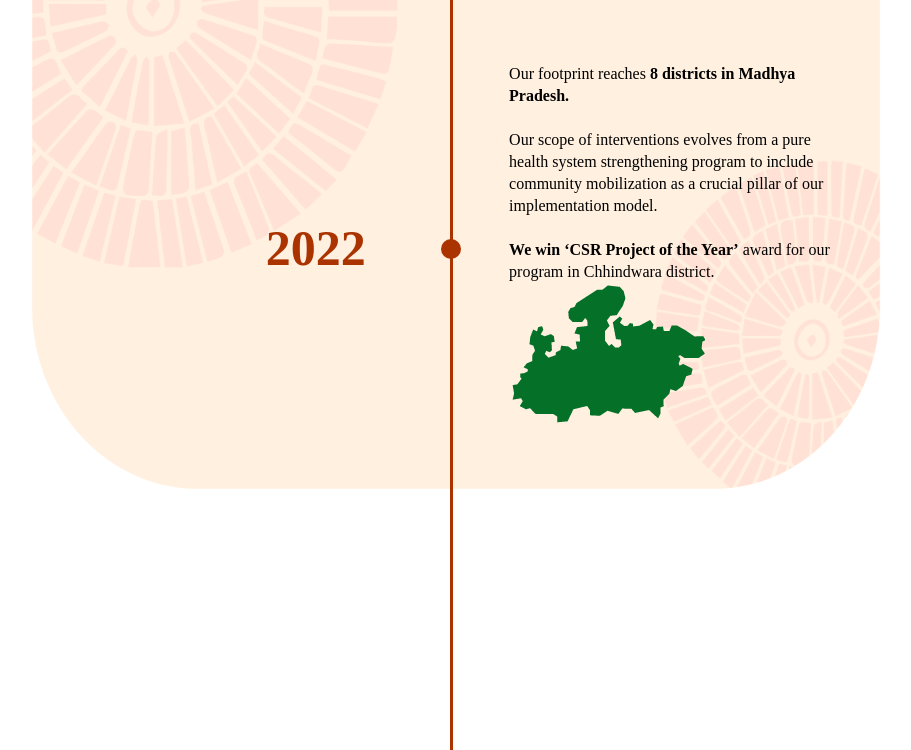
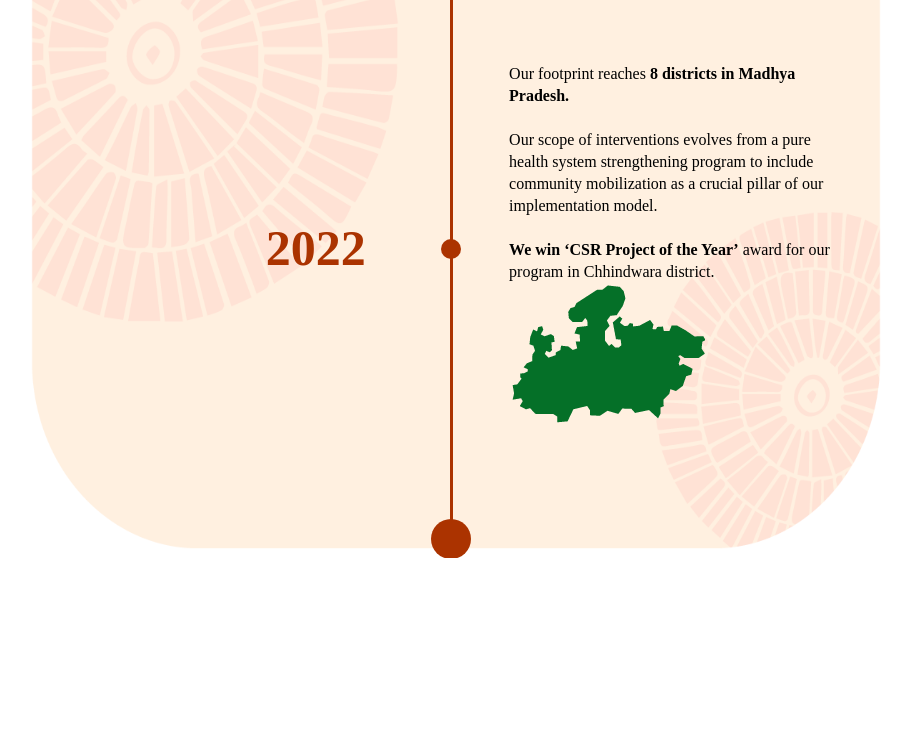
Before and after one commit to pankaj6068/simple, a plain HTML site: page index.html in a window 1280 px wide. Shown: the part 1904-2654 px from the top of the page, without its empty margins (189-1100 px from the left). After the commit the page ends 2566 px from the top, so only its background shows below. Drawn offline with Linux system fonts and the light colour scheme.

Commit message:
Update index.html

```diff
--- a/index.html
+++ b/index.html
@@ -175,6 +175,9 @@
           </div>
       </li>
       <li class="event">
+        <div class="event-desc ">
+          <br>
+        </div>
 </li>
 
     </ul>
@@ -198,7 +201,7 @@
 	 padding: 20px 24px 50px;
    background-image: url(img/12.png);
    background-repeat: no-repeat;
-   background-size:900px 2360px;
+   background-size:900px 2420px;
 }
  .timeline:before {
 	 content: '';
@@ -207,7 +210,7 @@
 	 left: 0;
 	 right: 0;
 	 width: 3px;
-	 height: 100%;
+	 height: 90%;
 	 margin: auto;
 	 background: #ab3300;
 }
@@ -305,7 +308,9 @@
   top:10px;
 }
 .event:nth-last-child(1):before {
-		 display: none;
+		 /* display: none; */
+     width:40px;
+     height:40px;
 	}
 
   .event:first-child:before{
```
